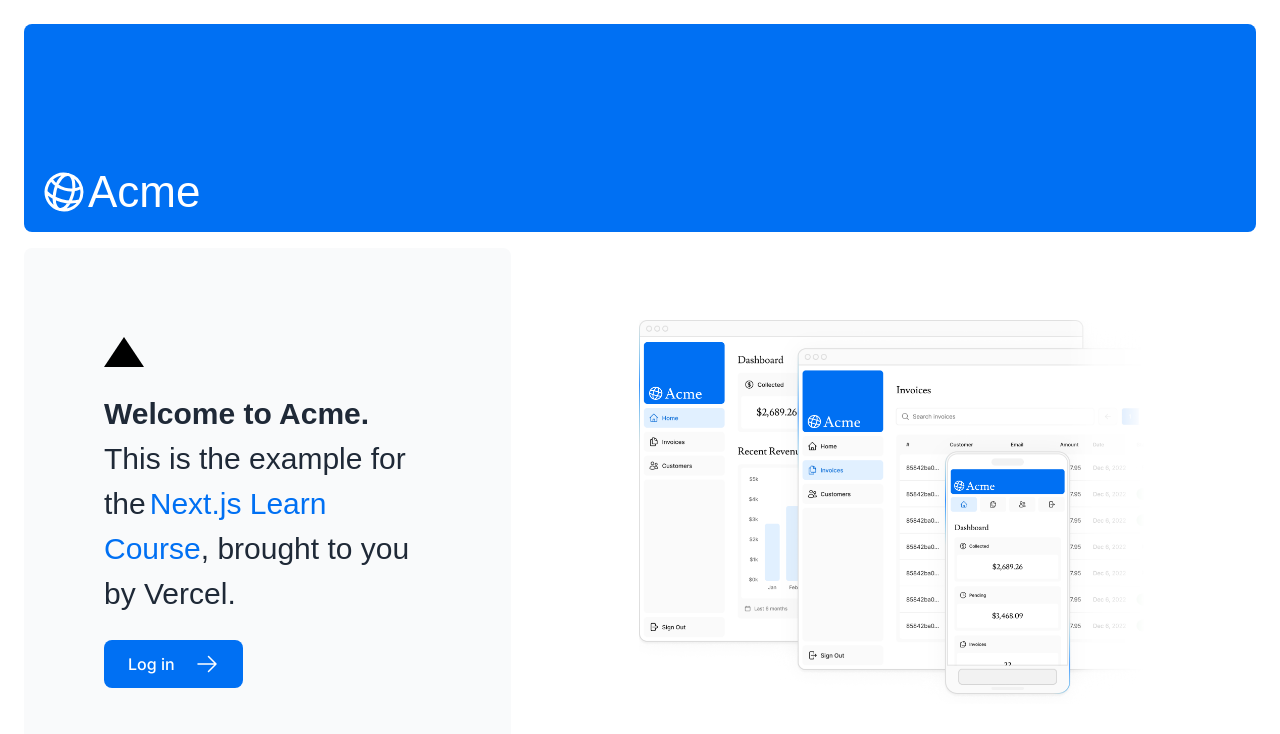
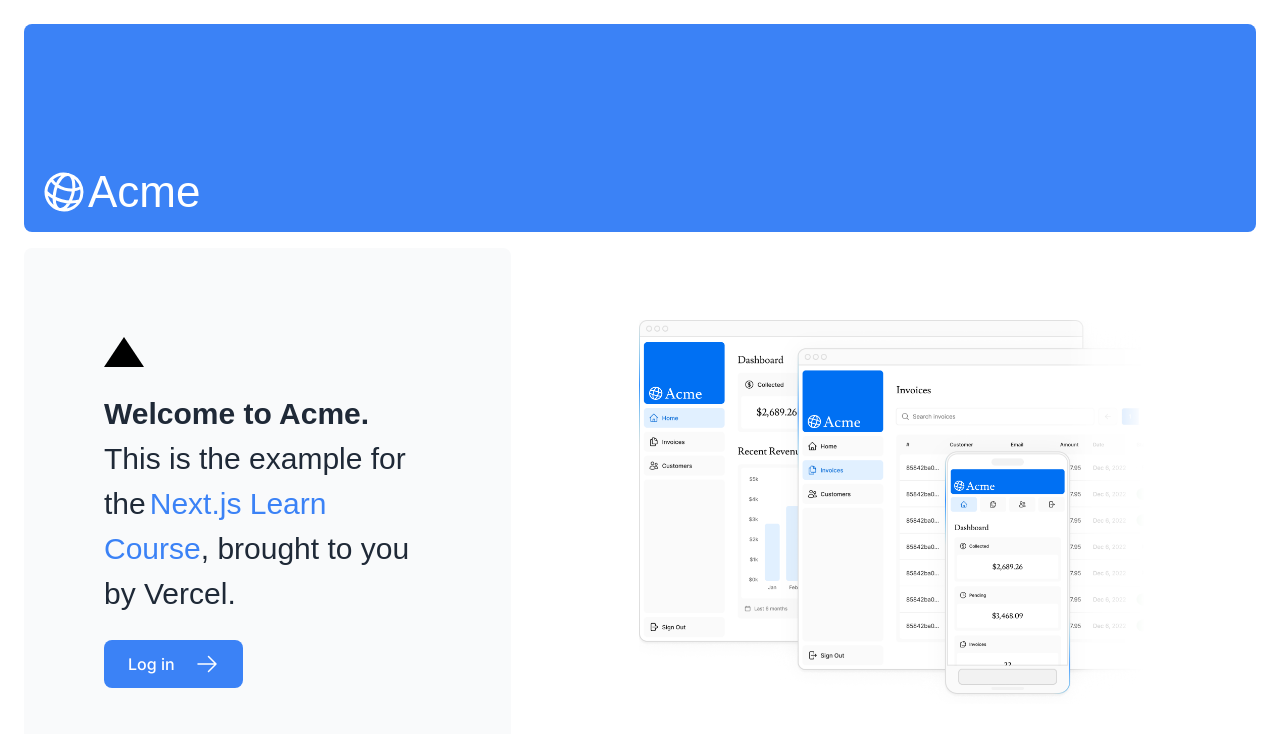
Before and after one commit to Zaberahmed/nextjs-dashboard, a Next.js app: page / in a window 1280 px wide. Shown: the top 734 px of the page. Built offline with nearby package versions, Linux system fonts and the light colour scheme; a web font is replaced by a local one.

Commit message:
Add: shadcn init

```diff
--- a/package.json
+++ b/package.json
@@ -14,13 +14,17 @@
     "@vercel/postgres": "^0.5.1",
     "autoprefixer": "10.4.15",
     "bcrypt": "^5.1.1",
+    "class-variance-authority": "^0.7.0",
     "clsx": "^2.0.0",
+    "lucide-react": "^0.292.0",
     "next": "^14.0.2",
     "next-auth": "^5.0.0-beta.3",
     "postcss": "8.4.31",
     "react": "18.2.0",
     "react-dom": "18.2.0",
+    "tailwind-merge": "^2.0.0",
     "tailwindcss": "3.3.3",
+    "tailwindcss-animate": "^1.0.7",
     "typescript": "5.2.2",
     "use-debounce": "^10.0.0",
     "zod": "^3.22.2"
--- /dev/null
+++ b/tailwind.config.js
@@ -0,0 +1,36 @@
+/** @type {import('tailwindcss').Config} */
+module.exports = {
+  darkMode: ["class"],
+  content: [
+    './pages/**/*.{ts,tsx}',
+    './components/**/*.{ts,tsx}',
+    './app/**/*.{ts,tsx}',
+    './src/**/*.{ts,tsx}',
+	],
+  theme: {
+    container: {
+      center: true,
+      padding: "2rem",
+      screens: {
+        "2xl": "1400px",
+      },
+    },
+    extend: {
+      keyframes: {
+        "accordion-down": {
+          from: { height: 0 },
+          to: { height: "var(--radix-accordion-content-height)" },
+        },
+        "accordion-up": {
+          from: { height: "var(--radix-accordion-content-height)" },
+          to: { height: 0 },
+        },
+      },
+      animation: {
+        "accordion-down": "accordion-down 0.2s ease-out",
+        "accordion-up": "accordion-up 0.2s ease-out",
+      },
+    },
+  },
+  plugins: [require("tailwindcss-animate")],
+}
```
Also changed, not shown: components.json (added), 1 other file (tests, documents, lock files or other folders).
